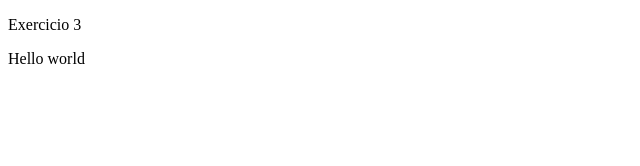
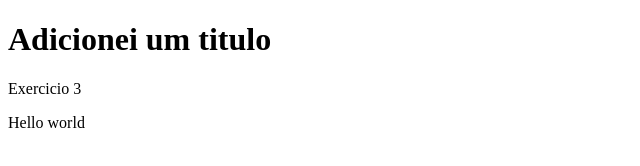
Before and after one commit to catarina15/Ficha-de-trabalho-N-3, a plain HTML site: page index.html in a window 1280 px wide. Shown: the whole page, without its empty margins (0-640 px from the left). Drawn offline with Linux system fonts and the light colour scheme.

Commit message:
Update index.html
Adição do titulo

```diff
--- a/index.html
+++ b/index.html
@@ -6,6 +6,7 @@
     <title>Teste Git</title>
 </head>
 <body>
+    <h1>Adicionei um titulo</h1>
     <p>Exercicio 3 </p>
     <p>Hello world </p>
 </body>
```
